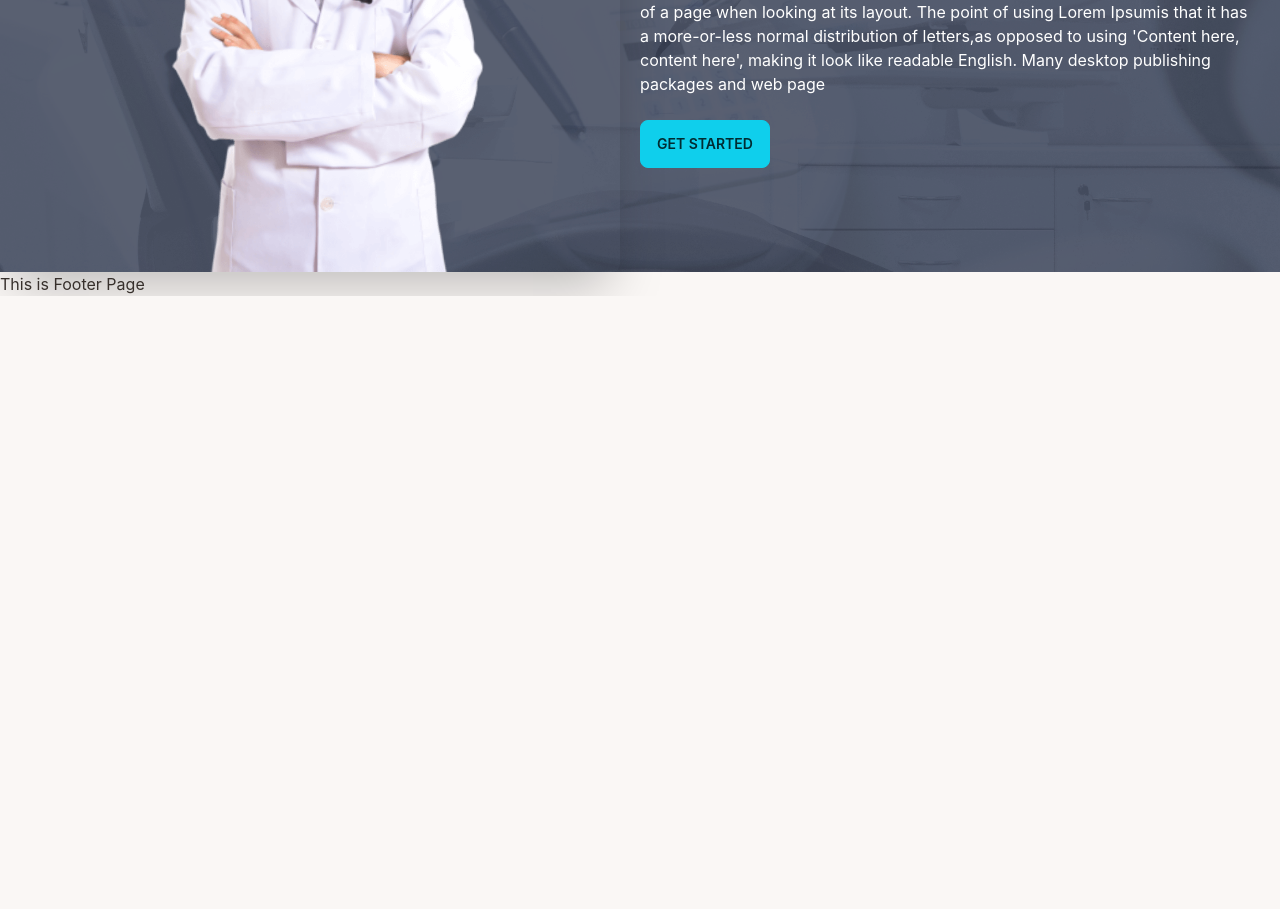
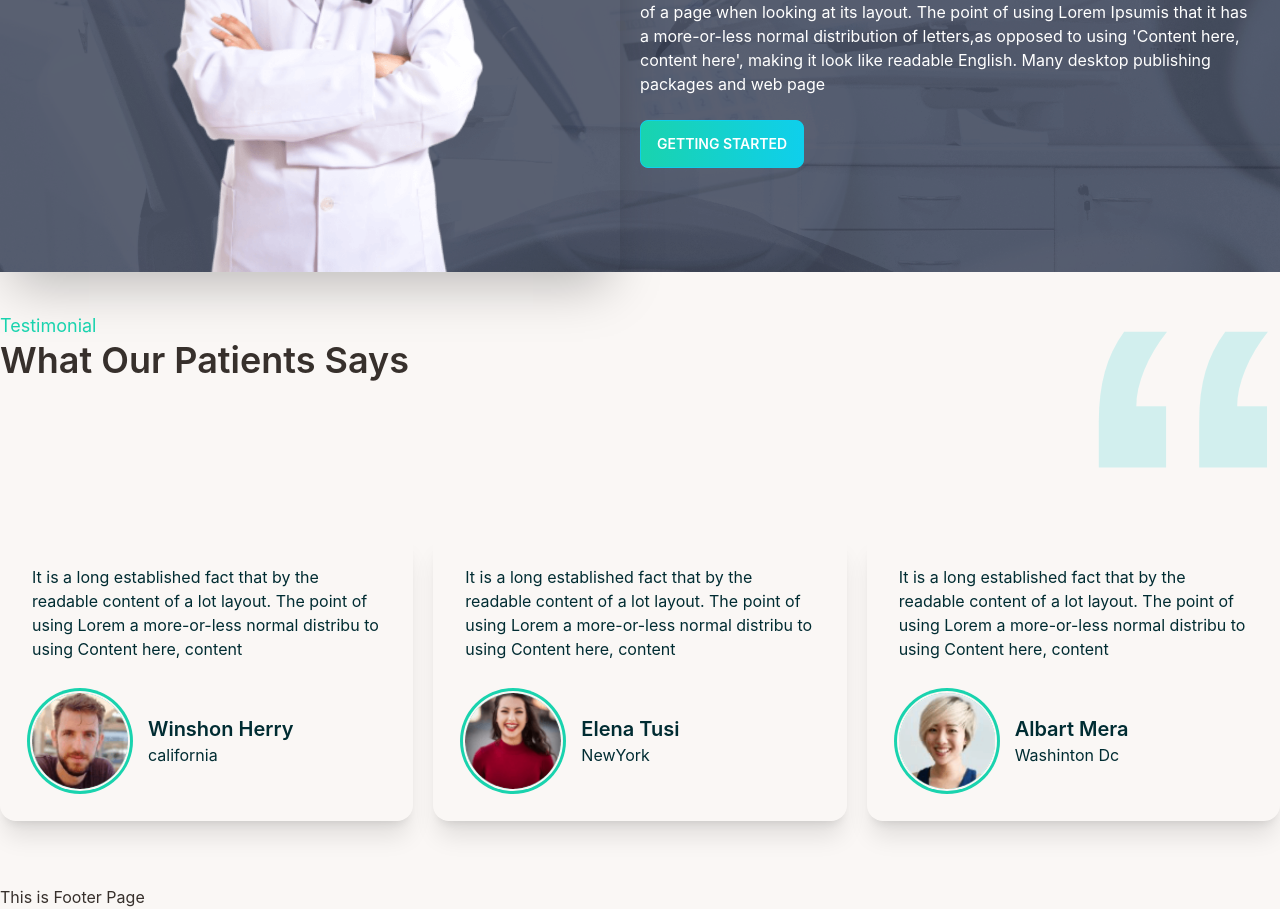
Before and after one commit to Mazharul430106/doctors-portal-clientSite-project, a React (Create React App) app: page / in a window 1280 px wide. Shown: the part 2260-3169 px from the top of the page. Before the commit the page ends 2556 px from the top, so only its background shows below. Built offline with nearby package versions, Linux system fonts and the light colour scheme.

Commit message:
added testimonial section

```diff
--- a/src/Componentes/ButtonPrimary.js
+++ b/src/Componentes/ButtonPrimary.js
@@ -1,10 +1,8 @@
 import React from 'react';
 
-const ButtonPrimary = () => {
+const ButtonPrimary = ({children}) => {
     return (
-        <div>
-            <h1>This is Button Component</h1>
-        </div>
+        <button className="btn btn-primary bg-gradient-to-r from-secondary to-primary text-white">{children}</button>
     );
 };
 
--- a/src/Pages/Home/Banner/Banner.js
+++ b/src/Pages/Home/Banner/Banner.js
@@ -4,6 +4,7 @@ import Chare from '../../../assets/images/chair.png';
 import Clock from '../../../assets/icons/clock.svg';
 import Marker from '../../../assets/icons/marker.svg';
 import Phone from '../../../assets/icons/phone.svg';
+import ButtonPrimary from '../../../Componentes/ButtonPrimary';
 
 const Banner = () => {
     return (
@@ -15,7 +16,7 @@ const Banner = () => {
                     <div>
                         <h1 className="text-5xl font-bold">Your New Smile Starts Here</h1>
                         <p className="py-6">Provident cupiditate voluptatem et in. Quaerat fugiat ut assumenda excepturi exercitationem quasi. In deleniti eaque aut repudiandae et a id nisi.</p>
-                        <button className="btn btn-primary bg-gradient-to-r from-secondary to-primary text-white">Get Started</button>
+                        <ButtonPrimary>Get Started</ButtonPrimary>
                     </div>
                 </div>
             </div>
--- a/src/Pages/Home/Home/Home.js
+++ b/src/Pages/Home/Home/Home.js
@@ -2,6 +2,7 @@ import React from 'react';
 import Banner from '../Banner/Banner';
 import MakeAppoinment from '../MakeAppoinment/MakeAppoinment';
 import Service from '../Service/Service';
+import Testimonial from '../Testimonial/Testimonial';
 
 const Home = () => {
     return (
@@ -9,6 +10,7 @@ const Home = () => {
             <Banner></Banner>
             <Service></Service>
             <MakeAppoinment></MakeAppoinment>
+            <Testimonial></Testimonial>
         </div>
     );
 };
--- a/src/Pages/Home/MakeAppoinment/MakeAppoinment.js
+++ b/src/Pages/Home/MakeAppoinment/MakeAppoinment.js
@@ -1,6 +1,7 @@
 import React from 'react';
 import doctor from '../../../assets/images/doctor.png';
 import appoinment from '../../../assets/images/appointment.png';
+import ButtonPrimary from '../../../Componentes/ButtonPrimary';
 
 const MakeAppoinment = () => {
     return (
@@ -17,7 +18,7 @@ const MakeAppoinment = () => {
                         <h2 className='text-lg font-semibold text-[#19D3AE]'>Appointment</h2>
                         <h1 className="text-4xl font-bold text-white">Make an appointment Today</h1>
                         <p className="py-6 text-white">It is a long established fact that a reader will be distracted by the readable content of a page when looking at its layout. The point of using Lorem Ipsumis that it has a more-or-less normal distribution of letters,as opposed to using 'Content here, content here', making it look like readable English. Many desktop publishing packages and web page</p>
-                        <button className="btn btn-primary">Get Started</button>
+                        <ButtonPrimary>Getting Started</ButtonPrimary>
                     </div>
                 </div>
             </div>
--- a/src/Pages/Home/Service/Service.js
+++ b/src/Pages/Home/Service/Service.js
@@ -4,6 +4,7 @@ import Cavity from '../../../assets/images/cavity.png';
 import Teeth from '../../../assets/images/whitening.png';
 import Treatment from '../../../assets/images/treatment.png';
 import ServiceInfo from './ServiceInfo';
+import ButtonPrimary from '../../../Componentes/ButtonPrimary';
 
 
 const Service = () => {
@@ -48,7 +49,7 @@ const Service = () => {
                 <div className='lg:w-1/2'>
                     <h1 className="text-5xl font-bold">Exceptional Dental Care, on Your Terms</h1>
                     <p className="py-6">Provident cupiditate voluptatem et in. Quaerat fugiat ut assumenda excepturi exercitationem quasi. In deleniti eaque aut repudiandae et a id nisi.</p>
-                    <button className="btn bg-gradient-to-r from-secondary to-primary btn-primary text-white">Get Started</button>
+                    <ButtonPrimary>Get Started</ButtonPrimary>
                 </div>
             </div>
         </div>
--- /dev/null
+++ b/src/Pages/Home/Testimonial/Testimonial.js
@@ -0,0 +1,61 @@
+import React from 'react';
+import quates from '../../../assets/icons/quote.svg';
+import Pepole1 from '../../../assets/images/people1.png';
+import Pepole2 from '../../../assets/images/people2.png';
+import Pepole3 from '../../../assets/images/people3.png';
+import TestimonialInfo from './TestimonialInfo';
+
+
+const Testimonial = () => {
+
+    const reviews = [
+        {
+            _id: 1,
+            review: 'It is a long established fact that by the readable content of a lot layout. The point of using Lorem a more-or-less normal distribu to using Content here, content',
+            name: 'Winshon Herry',
+            location: 'california',
+            image: Pepole1,
+        },
+        {
+            _id: 2,
+            review: 'It is a long established fact that by the readable content of a lot layout. The point of using Lorem a more-or-less normal distribu to using Content here, content',
+            name: 'Elena Tusi',
+            location: 'NewYork',
+            image: Pepole2,
+        },
+        {
+            _id: 3,
+            review: 'It is a long established fact that by the readable content of a lot layout. The point of using Lorem a more-or-less normal distribu to using Content here, content',
+            name: 'Albart Mera',
+            location: 'Washinton Dc',
+            image: Pepole3,
+        }
+    ]
+
+
+    return (
+        <section>
+            <div className='flex justify-between mt-10'>
+                <div>
+                    <h3 className='text-lg text-[#19D3AE]'>Testimonial</h3>
+                    <h2 className='text-4xl font-semibold'>What Our Patients Says</h2>
+                </div>
+                <figure>
+                    <img src={quates} className='w-24 lg:w-48' alt="" />
+                </figure>
+            </div>
+
+            <div className='grid grid-cols-1 md:grid-cols-2 lg:grid-cols-3 gap-5'>
+                {
+                    reviews.map(review=> <TestimonialInfo key={review._id} reviewData={review}></TestimonialInfo>)
+                }
+            </div>
+
+
+
+
+        </section>
+    );
+};
+
+export default Testimonial;
--- /dev/null
+++ b/src/Pages/Home/Testimonial/TestimonialInfo.js
@@ -0,0 +1,25 @@
+import React from 'react';
+
+const TestimonialInfo = ({ reviewData }) => {
+    const { name, image, location, review } = reviewData;
+    return (
+        <div className="card w-full text-primary-content shadow-xl my-16 ">
+            <div className="card-body">
+                <p>{review}</p>
+                <div className='flex items-center gap-5 mt-6'>
+                    <div className="avatar">
+                        <div className="w-24 rounded-full ring ring-[#19D3AE] ring-offset-base-100 ring-offset-2">
+                            <img src={image} alt='' />
+                        </div>
+                    </div>
+                    <div>
+                        <h1 className='text-xl font-semibold'>{name}</h1>
+                        <p>{location}</p>
+                    </div>
+                </div>
+            </div>
+        </div>
+    );
+};
+
+export default TestimonialInfo;
```
